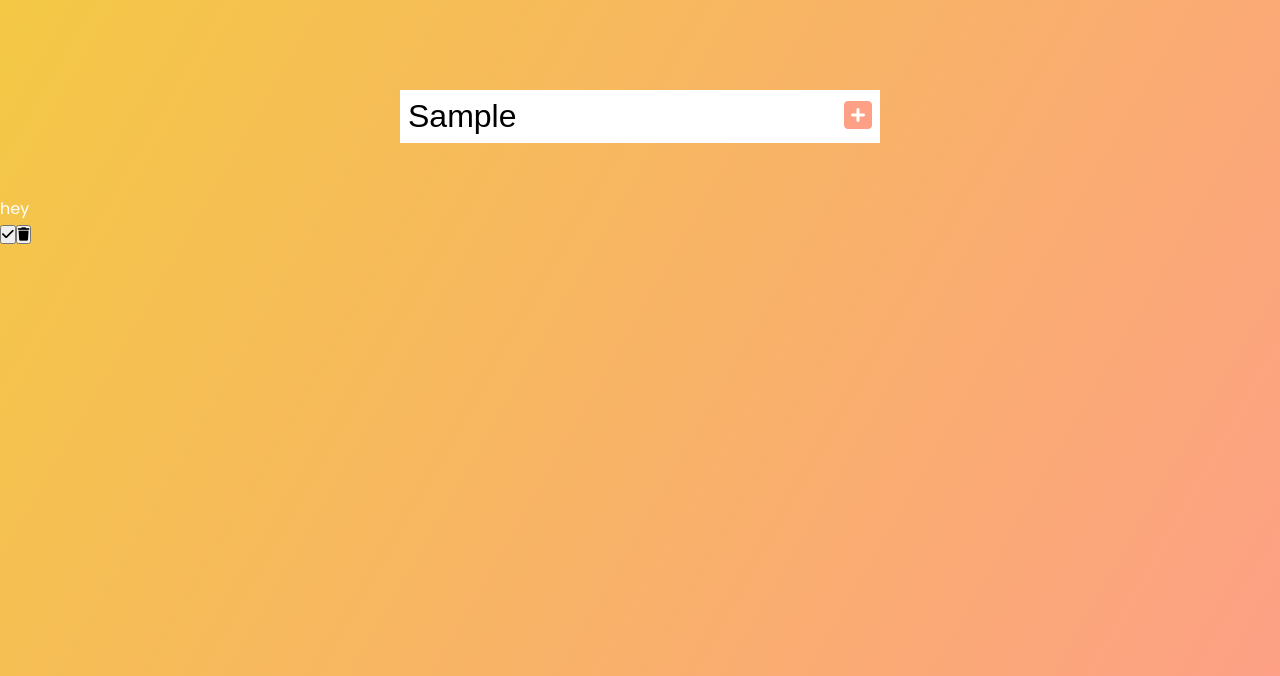
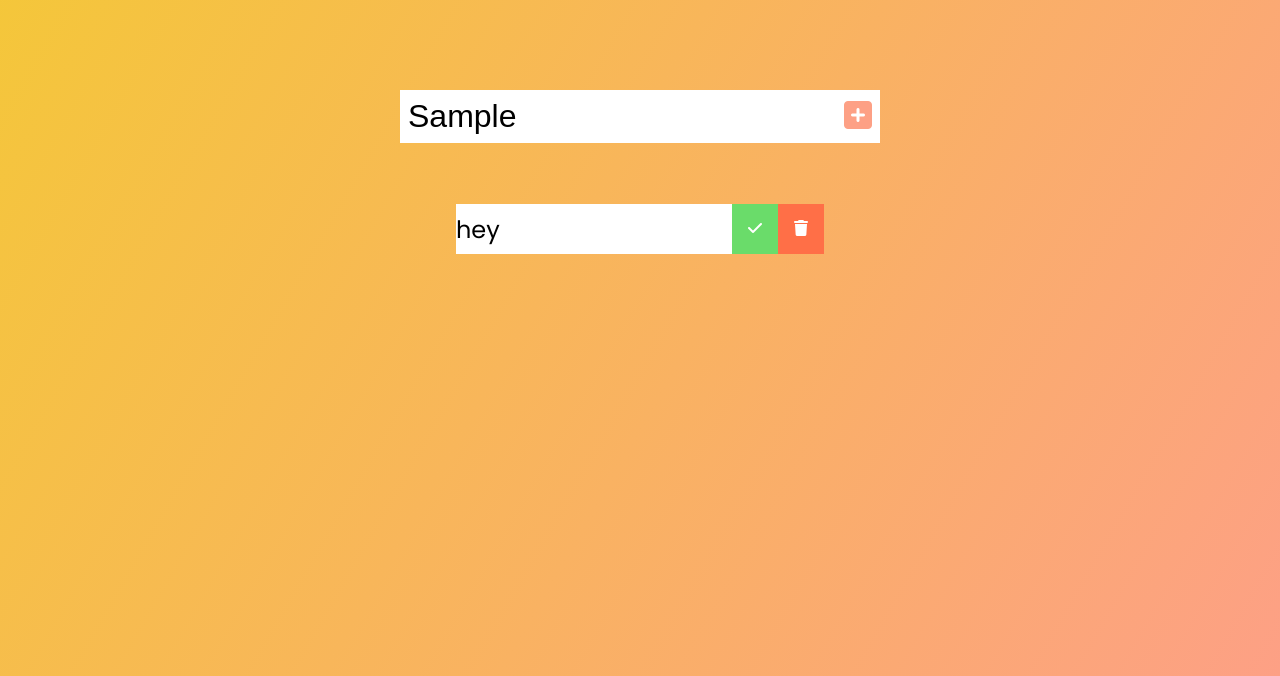
Before and after one commit to elizabetholsavsky/to-do-two, a plain HTML site: page index.html in a window 1280 px wide. Both pictures are taken after typing "Sample" into the empty fields and a click on the button 858 px from the left and 240 px from the top of the page. Shown: the part 124-800 px from the top of the page. Drawn offline with Linux system fonts and the light colour scheme.

Commit message:
add styles for todo container and list items

```diff
--- a/app.js
+++ b/app.js
@@ -26,7 +26,7 @@ function addTodo(event) {
     //Trash BTN
     const trashBtn = document.createElement('button');
     trashBtn.innerHTML = '<i class="fas fa-trash"></i>';
-    trashBtn.classList.add("complete-btn");
+    trashBtn.classList.add("trash-btn");
     todoDiv.appendChild(trashBtn);
     //Append to list
     todoList.appendChild(todoDiv);
--- a/style.css
+++ b/style.css
@@ -5,7 +5,7 @@
 }
 
 body {
-    background-image: linear-gradient(120deg, #f3ca42, #fda085);
+    background-image: linear-gradient(120deg, #f4c837, #fda085);
     color: white;
     font-family: 'Poppins', sans-serif;
     min-height: 100vh;
@@ -42,3 +42,41 @@ form button:hover{
     background: #fda085;
     color: white;
 }
+
+.todo-container {
+    display: flex;
+    justify-content: center;
+    align-items: center;
+}
+
+.todo-list {
+    min-width: 30%;
+    list-style: none;
+}
+
+.todo {
+    margin: 0.5rem;
+    background: white;
+    color: black;
+    font-size: 1.5rem;
+    display: flex;
+    justify-content: space-between;
+    align-items: center;
+}
+
+.todo li {
+    flex: 1;
+}
+
+.trash-btn, .complete-btn {
+    background: #ff6f47;
+    color: white;
+    border: none;
+    padding: 1rem;
+    cursor: pointer;
+    font-size: 1rem;
+}
+
+.complete-btn {
+    background: rgb(106, 220, 106);
+}
```
